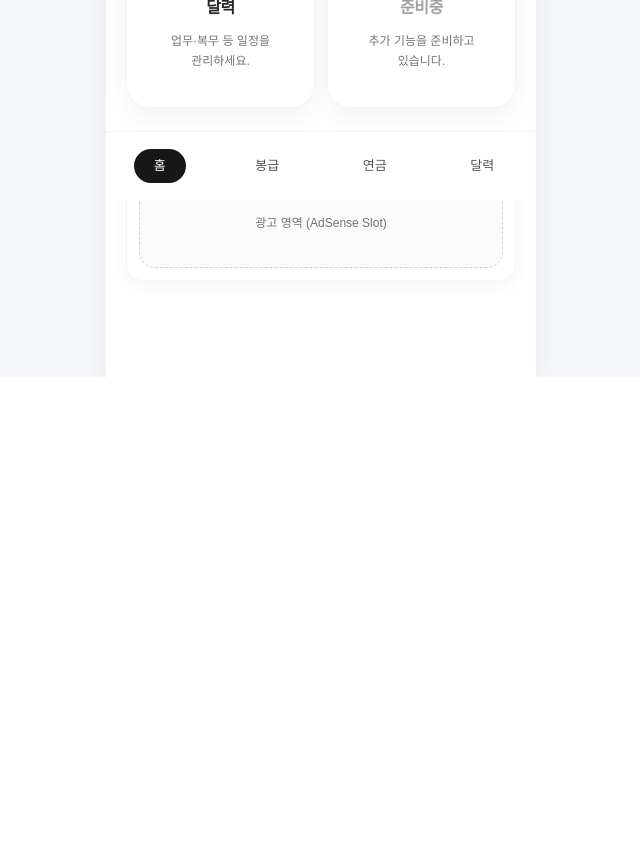
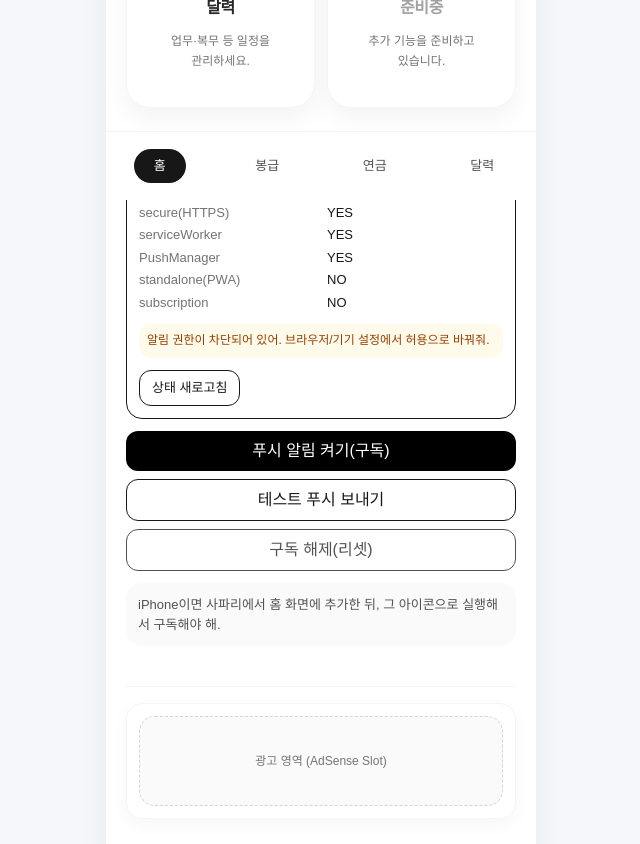
Before and after one commit to parkdaewoon/calculator, a Next.js app: page / in a window 1280 px wide. Shown: the part 600-1444 px from the top of the page, without its empty margins (319-959 px from the left). Before the commit the page ends 977 px from the top, so only its background shows below. Built offline with nearby package versions, Linux system fonts and the light colour scheme.

Commit message:
feat: add PushTest component and fix PWA push notification setup

```diff
--- a/app/page.tsx
+++ b/app/page.tsx
@@ -6,13 +6,13 @@ import PushTest from "@/components/PushTest";
 export default function HomePage() {
   return (
     <div className="space-y-6">
-
       {/* 안내 카드 */}
       <section className="pt-4 pb-1">
         <div className="flex justify-center">
           <div className="w-full rounded-2xl border border-neutral-100 bg-white px-5 py-3 text-center shadow-[0_6px_18px_rgba(0,0,0,0.04)]">
             <p className="text-[14px] leading-relaxed text-neutral-700">
-              공무원 급여와 연금을 간편하게 확인하고<br />
+              공무원 급여와 연금을 간편하게 확인하고
+              <br />
               업무 일정을 관리하세요.
             </p>
           </div>
@@ -80,6 +80,11 @@ export default function HomePage() {
         />
       </section>
 
+      {/* 푸시 테스트 */}
+      <section className="pt-2">
+        <PushTest />
+      </section>
+
       {/* 광고 영역: 콘텐츠 끝(하단) */}
       <section className="pt-2">
         <div className="mt-2 h-px bg-neutral-100" />
```
